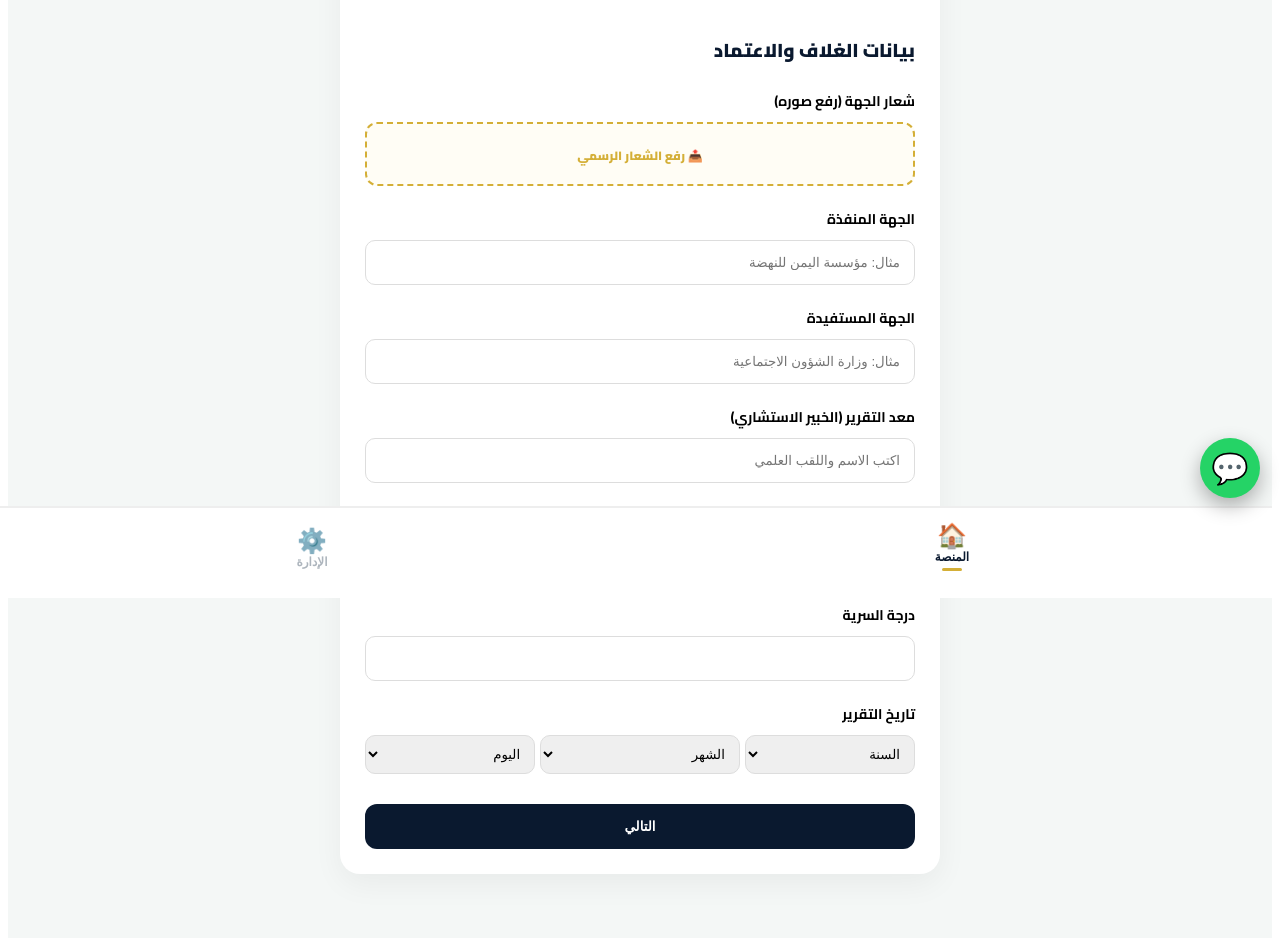
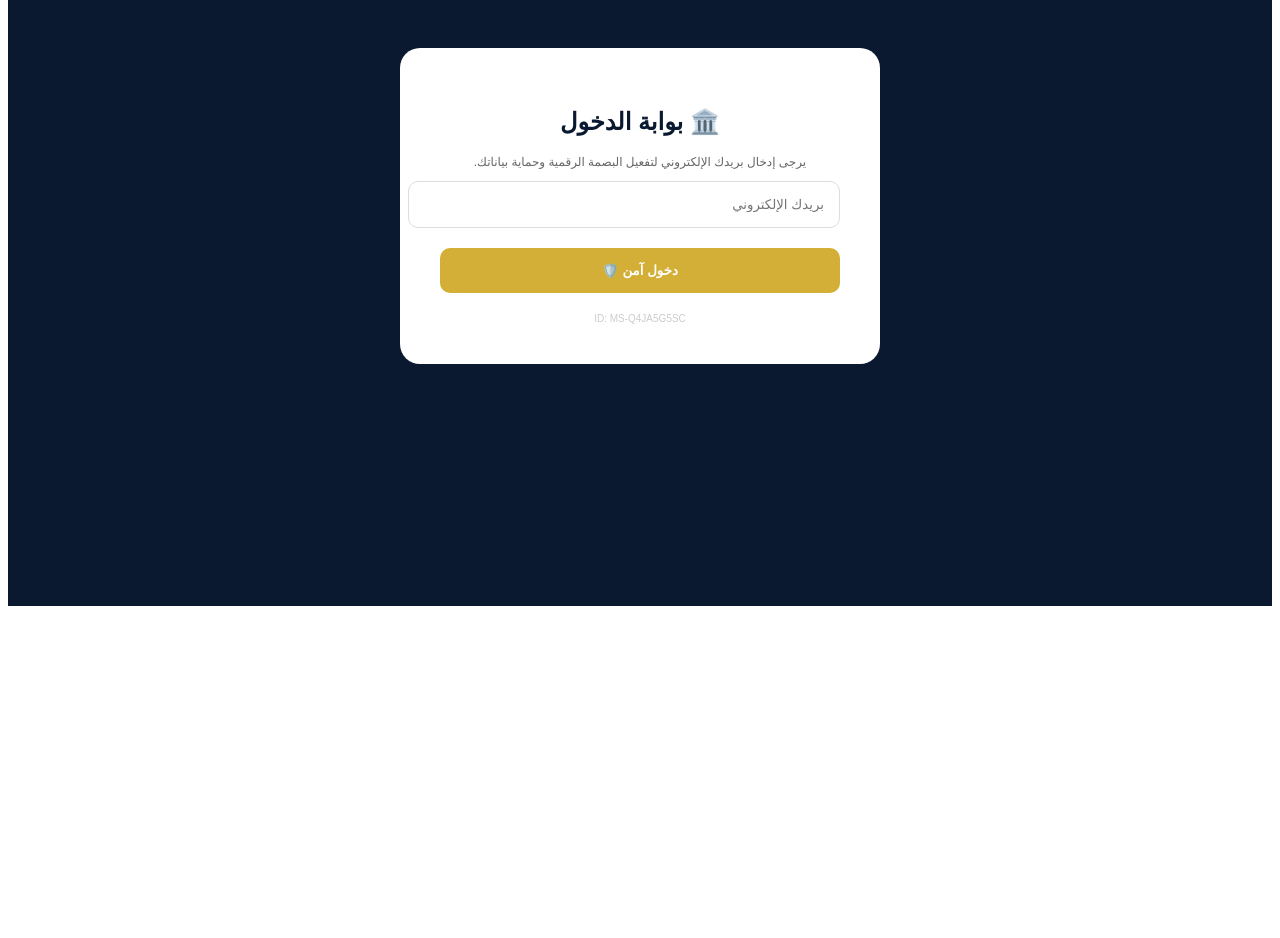
Before and after one commit to al-mansoour-ai/almansour-executive, a Next.js app: page / in a window 1280 px wide. Shown: the part 202-1140 px from the top of the page. After the commit the page ends 816 px from the top, so only its background shows below. Built offline with nearby package versions, Linux system fonts and the light colour scheme.

Commit message:
Update index.js

```diff
--- a/pages/index.js
+++ b/pages/index.js
@@ -2,13 +2,15 @@ import React, { useState, useEffect } from 'react';
 import Head from 'next/head';
 import { trainingData } from '../src/data/training';
 
-export default function AlMansourSovereignPlatform() {
+export default function AlMansourProfessional() {
   const [activeTab, setActiveTab] = useState('platform');
   const [currentStep, setCurrentStep] = useState(0);
   const [generatedCode, setGeneratedCode] = useState('');
+  const [userEmail, setUserEmail] = useState(''); // بريد المستخدم الحالي
+  const [isLoggedIn, setIsLoggedIn] = useState(false);
   const [deviceId, setDeviceId] = useState('');
 
-  // 🛡️ 1. محرك البصمة الرقمية (توليد معرف فريد للجهاز)
+  // 🛡️ 1. نظام البصمة الرقمية
   useEffect(() => {
     let id = localStorage.getItem('almansour_device_id');
     if (!id) {
@@ -16,21 +18,50 @@ export default function AlMansourSovereignPlatform() {
       localStorage.setItem('almansour_device_id', id);
     }
     setDeviceId(id);
+
+    // التحقق من جلسة الدخول السابقة
+    const savedEmail = localStorage.getItem('user_email');
+    if (savedEmail) {
+      setUserEmail(savedEmail);
+      setIsLoggedIn(true);
+    }
   }, []);
 
-  // ⚙️ 2. محرك توليد الأكواد (للحسابات الاحترافية والمؤسسية)
+  // 🔐 دالة الدخول (الربح والضمان)
+  const handleLogin = (e) => {
+    e.preventDefault();
+    const emailInput = e.target.email.value;
+    if (emailInput.includes('@')) {
+      setUserEmail(emailInput);
+      setIsLoggedIn(true);
+      localStorage.setItem('user_email', emailInput);
+    }
+  };
+
+  // ⚙️ محرك توليد الأكواد
   const generateVipCode = (prefix) => {
-    const timestamp = Date.now().toString().slice(-4);
-    const random = Math.floor(1000 + Math.random() * 9000);
-    const code = `${prefix}-${timestamp}-${random}`;
+    const code = `${prefix}-${Math.floor(1000 + Math.random() * 9000)}`;
     setGeneratedCode(code);
   };
 
-  const years = Array.from({ length: 30 }, (_, i) => 2026 - i);
-  const months = ["يناير", "فبراير", "مارس", "أبريل", "مايو", "يونيو", "يوليو", "أغسطس", "سبتمبر", "أكتوبر", "نوفمبر", "ديسمبر"];
-  const days = Array.from({ length: 31 }, (_, i) => i + 1);
+  const step = trainingData.steps[currentStep];
 
-  const step = trainingData.steps[currentStep];
+  // إذا لم يسجل الدخول، تظهر له بوابة الدخول أولاً (لضمان الربح والبصمة)
+  if (!isLoggedIn) {
+    return (
+      <div dir="rtl" style={{ backgroundColor: "#0a192f", minHeight: "100vh", display: "flex", alignItems: "center", justifyContent: "center", fontFamily: "'Cairo', sans-serif" }}>
+        <div style={{ background: "white", padding: "40px", borderRadius: "20px", width: "90%", maxWidth: "400px", textAlign: "center" }}>
+          <h2 style={{ color: "#0a192f", fontWeight: 900 }}>🏛️ بوابة الدخول</h2>
+          <p style={{ fontSize: "12px", color: "#666" }}>يرجى إدخال بريدك الإلكتروني لتفعيل البصمة الرقمية وحماية بياناتك.</p>
+          <form onSubmit={handleLogin}>
+            <input name="email" type="email" required placeholder="بريدك الإلكتروني" style={{ width: "100%", padding: "15px", borderRadius: "10px", border: "1px solid #ddd", marginBottom: "20px" }} />
+            <button type="submit" style={{ width: "100%", padding: "15px", background: "#d4af37", color: "white", border: "none", borderRadius: "10px", fontWeight: 900 }}>دخول آمن 🛡️</button>
+          </form>
+          <div style={{ marginTop: "20px", fontSize: "10px", color: "#ccc" }}>ID: {deviceId}</div>
+        </div>
+      </div>
+    );
+  }
 
   return (
     <div dir="rtl" style={{ backgroundColor: "#f4f7f6", minHeight: "100vh", fontFamily: "'Cairo', sans-serif", paddingBottom: "120px" }}>
@@ -39,40 +70,33 @@ export default function AlMansourSovereignPlatform() {
         <link href="https://fonts.googleapis.com/css2?family=Cairo:wght@400;700;900&display=swap" rel="stylesheet" />
       </Head>
 
-      {/* الهيدر السيادي */}
-      <div style={{ background: "#0a192f", color: "white", padding: "20px", textAlign: "center", borderBottom: "4px solid #d4af37", boxShadow: "0 4px 15px rgba(0,0,0,0.3)" }}>
+      <div style={{ background: "#0a192f", color: "white", padding: "20px", textAlign: "center", borderBottom: "4px solid #d4af37" }}>
         <h2 style={{ fontSize: "18px", fontWeight: 900, margin: 0 }}>🏛️ منصة المنصور الاستراتيجية</h2>
-        <div style={{ fontSize: "10px", color: "#d4af37", marginTop: "5px" }}>البصمة الرقمية للجهاز: {deviceId}</div>
+        <div style={{ fontSize: "11px", color: "#d4af37" }}>مرحباً بك: {userEmail}</div>
       </div>
 
       <main style={{ maxWidth: "600px", margin: "20px auto", padding: "0 15px" }}>
 
-        {/* صفحة الإدارة: توليد الأكواد */}
-        {activeTab === 'admin' && (
+        {/* صفحة الإدارة: تظهر فقط لبريدك الشخصي */}
+        {activeTab === 'admin' && userEmail === 'almansoourd@gmail.com' && (
           <div style={{ background: "white", borderRadius: "20px", padding: "30px", boxShadow: "0 10px 30px rgba(0,0,0,0.1)" }}>
-            <h3 style={{ fontWeight: 900, color: "#0a192f", borderBottom: "2px solid #eee", paddingBottom: "10px" }}>⚙️ لوحة تحكم التراخيص</h3>
-            <p style={{ fontSize: "13px", color: "#666", marginBottom: "20px" }}>اختر نوع الباقة لتوليد كود تفعيل فريد للعميل:</p>
-
-            <div style={{ display: "grid", gridTemplateColumns: "1fr 1fr", gap: "10px", marginBottom: "20px" }}>
-              <button onClick={() => generateVipCode('PRO')} style={{ padding: "15px", background: "#d4af37", color: "white", border: "none", borderRadius: "10px", fontWeight: 900, cursor: "pointer" }}>باقة احترافية</button>
-              <button onClick={() => generateVipCode('CORP')} style={{ padding: "15px", background: "#0a192f", color: "white", border: "none", borderRadius: "10px", fontWeight: 900, cursor: "pointer" }}>باقة مؤسسية</button>
+            <h3 style={{ fontWeight: 900 }}>⚙️ إدارة التراخيص السيادية</h3>
+            <div style={{ display: "grid", gridTemplateColumns: "1fr 1fr", gap: "10px", marginTop: "20px" }}>
+              <button onClick={() => generateVipCode('PRO')} style={{ padding: "15px", background: "#d4af37", color: "white", borderRadius: "10px", border: "none" }}>كود احترافي</button>
+              <button onClick={() => generateVipCode('CORP')} style={{ padding: "15px", background: "#0a192f", color: "white", borderRadius: "10px", border: "none" }}>كود مؤسسي</button>
             </div>
-
             {generatedCode && (
-              <div style={{ padding: "20px", background: "#f0fdf4", border: "2px dashed #22c55e", borderRadius: "15px", textAlign: "center" }}>
-                <span style={{ fontSize: "12px", color: "#166534" }}>الكود المستخرج بنجاح:</span>
-                <div style={{ fontSize: "22px", fontWeight: 900, color: "#16a34a", letterSpacing: "2px", margin: "10px 0" }}>{generatedCode}</div>
-                <button onClick={() => navigator.clipboard.writeText(generatedCode)} style={{ fontSize: "11px", background: "#eee", border: "none", padding: "5px 10px", borderRadius: "5px" }}>نسخ الكود</button>
+              <div style={{ marginTop: "20px", padding: "15px", background: "#f0fdf4", border: "2px dashed #22c55e", borderRadius: "10px", textAlign: "center" }}>
+                <div style={{ fontSize: "24px", fontWeight: 900, color: "#16a34a" }}>{generatedCode}</div>
               </div>
             )}
           </div>
         )}
 
-        {/* قسم المنصة والأسئلة الـ 12 */}
+        {/* قسم المنصة */}
         {activeTab === 'platform' && (
           <div style={{ background: "white", borderRadius: "20px", padding: "25px", boxShadow: "0 10px 30px rgba(0,0,0,0.05)" }}>
-            {/* مؤشر الخطوات التتابعي */}
-            <div style={{ display: "flex", overflowX: "auto", gap: "10px", marginBottom: "25px", paddingBottom: "10px" }}>
+            <div style={{ display: "flex", overflowX: "auto", gap: "10px", marginBottom: "25px" }}>
               {trainingData.steps.map((s, i) => (
                 <div key={i} style={{ minWidth: "100px", textAlign: "center", fontSize: "10px", fontWeight: 900, color: i === currentStep ? "#0a192f" : "#adb5bd" }}>
                   {i+1}. {s.label}
@@ -83,71 +107,48 @@ export default function AlMansourSovereignPlatform() {
 
             <h3 style={{ color: "#0a192f", fontWeight: 900, marginBottom: "20px" }}>{step.label}</h3>
 
-            {/* الحقول الذكية */}
+            {/* الحقول والأسئلة (كما هي في النسخ السابقة) */}
             {step.fields && step.fields.map(f => (
               <div key={f.id} style={{ marginBottom: "20px" }}>
-                <label style={{ display: "block", fontWeight: 700, marginBottom: "8px", fontSize: "14px" }}>{f.label}</label>
-                {f.type === 'file-upload' ? (
-                  <div style={{ border: "2px dashed #d4af37", padding: "15px", borderRadius: "12px", textAlign: "center", background: "#fffdf5" }}>
-                    <input type="file" style={{ position: "absolute", opacity: 0, cursor: "pointer" }} />
-                    <span style={{ fontSize: "12px", color: "#d4af37", fontWeight: 900 }}>📤 رفع الشعار الرسمي</span>
-                  </div>
-                ) : f.type === 'strategic-date' ? (
-                  <div style={{ display: "flex", gap: "5px" }}>
-                    <select style={{ flex: 1, padding: "10px", borderRadius: "10px", border: "1px solid #ddd" }}><option>السنة</option>{years.map(y => <option key={y}>{y}</option>)}</select>
-                    <select style={{ flex: 1.2, padding: "10px", borderRadius: "10px", border: "1px solid #ddd" }}><option>الشهر</option>{months.map(m => <option key={m}>{m}</option>)}</select>
-                    <select style={{ flex: 1, padding: "10px", borderRadius: "10px", border: "1px solid #ddd" }}><option>اليوم</option>{days.map(d => <option key={d}>{d}</option>)}</select>
-                  </div>
-                ) : (
-                  <input type="text" placeholder={f.placeholder} style={{ width: "100%", padding: "14px", borderRadius: "10px", border: "1px solid #ddd", boxSizing: "border-box" }} />
-                )}
+                <label style={{ display: "block", fontWeight: 700, fontSize: "14px" }}>{f.label}</label>
+                <input type="text" placeholder={f.placeholder} style={{ width: "100%", padding: "14px", borderRadius: "10px", border: "1px solid #ddd" }} />
+              </div>
+            ))}
+            {step.questions && step.questions.map(q => (
+              <div key={q.id} style={{ marginBottom: "25px" }}>
+                <label style={{ display: "block", fontWeight: 900 }}>{q.id}. {q.q}</label>
+                <textarea rows="3" style={{ width: "100%", padding: "14px", marginTop: "10px", borderRadius: "10px", border: "1px solid #eee" }}></textarea>
               </div>
             ))}
 
-            {/* الأسئلة المنهجية */}
-            {step.questions && step.questions.map(q => (
-              <div key={q.id} style={{ marginBottom: "25px" }}>
-                <label style={{ display: "block", fontWeight: 900, fontSize: "15px", marginBottom: "8px" }}>{q.id}. {q.q}</label>
-                <div style={{ background: "#fff9db", padding: "10px", borderRadius: "8px", borderRight: "4px solid #fab005", fontSize: "12px" }}>
-                  <b>💡 إرشاد:</b> {q.hint}<br/><i>{q.example}</i>
-                </div>
-                <textarea rows="3" style={{ width: "100%", padding: "14px", marginTop: "10px", borderRadius: "10px", border: "1px solid #eee" }} placeholder="ادخل التحليل هنا..."></textarea>
-              </div>
-            ))}
-
-            {/* أزرار التحكم */}
-            <div style={{ display: "flex", gap: "10px", marginTop: "30px" }}>
-              {currentStep > 0 && <button onClick={() => setCurrentStep(currentStep - 1)} style={{ flex: 1, padding: "15px", borderRadius: "12px", background: "white", border: "1px solid #ddd", fontWeight: 700 }}>السابق</button>}
-              <button onClick={() => currentStep < trainingData.steps.length - 1 ? setCurrentStep(currentStep + 1) : null} style={{ flex: 2, padding: "15px", borderRadius: "12px", background: "#0a192f", color: "white", fontWeight: 900, border: "none" }}>
-                {currentStep < trainingData.steps.length - 1 ? "التالي" : "توليد الوثيقة السيادية 📄"}
-              </button>
-            </div>
+            <button onClick={() => currentStep < trainingData.steps.length - 1 ? setCurrentStep(currentStep + 1) : null} style={{ width: "100%", padding: "18px", borderRadius: "12px", background: "#0a192f", color: "white", fontWeight: 900, border: "none" }}>
+              التالي 🚀
+            </button>
           </div>
         )}
       </main>
 
-      {/* 💬 زر الواتساب العائم (تم إصلاح الربط والظهور) */}
-      <a
-        href="https://wa.me/967770000000"
-        target="_blank"
-        rel="noopener noreferrer"
-        style={{ position: "fixed", bottom: "100px", right: "20px", width: "60px", height: "60px", background: "#25d366", borderRadius: "50%", display: "flex", alignItems: "center", justifyContent: "center", boxShadow: "0 8px 20px rgba(0,0,0,0.3)", zIndex: 9999, textDecoration: "none" }}
-      >
-        <span style={{ color: "white", fontSize: "30px" }}>💬</span>
+      {/* 💬 زر الواتساب (تم تحديث الرقم) */}
+      <a href="https://wa.me/967774575749" target="_blank" rel="noopener noreferrer" style={{ position: "fixed", bottom: "100px", left: "20px", width: "65px", height: "65px", background: "#25d366", borderRadius: "50%", display: "flex", alignItems: "center", justifyContent: "center", boxShadow: "0 10px 25px rgba(0,0,0,0.3)", zIndex: 9999 }}>
+        <span style={{ fontSize: "35px", color: "white" }}>💬</span>
       </a>
 
-      {/* 📱 شريط التنقل السفلي */}
-      <nav style={{ position: "fixed", bottom: 0, width: "100%", height: "80px", background: "white", display: "flex", borderTop: "2px solid #eee", zIndex: 1000, paddingBottom: "10px" }}>
-        {[
-          {id: 'platform', l: 'المنصة', i: '🏠'},
-          {id: 'admin', l: 'الإدارة', i: '⚙️'}
-        ].map(tab => (
-          <button key={tab.id} onClick={() => setActiveTab(tab.id)} style={{ flex: 1, border: "none", background: "none", color: activeTab === tab.id ? "#0a192f" : "#adb5bd", cursor: "pointer" }}>
-            <div style={{ fontSize: "24px" }}>{tab.i}</div>
-            <div style={{ fontSize: "12px", fontWeight: 900 }}>{tab.l}</div>
-            {activeTab === tab.id && <div style={{ width: "20px", height: "3px", background: "#d4af37", margin: "4px auto", borderRadius: "5px" }}></div>}
+      {/* شريط التنقل السفلي الذكي */}
+      <nav style={{ position: "fixed", bottom: 0, width: "100%", height: "80px", background: "white", display: "flex", borderTop: "2px solid #eee", zIndex: 1000 }}>
+        <button onClick={() => setActiveTab('platform')} style={{ flex: 1, border: "none", background: "none", color: activeTab === 'platform' ? "#0a192f" : "#adb5bd" }}>
+          <div style={{ fontSize: "24px" }}>🏠</div><div style={{ fontSize: "12px", fontWeight: 900 }}>المنصة</div>
+        </button>
+
+        {/* زر الإدارة: لا يظهر إلا للمستشار المنصور */}
+        {userEmail === 'almansoourd@gmail.com' && (
+          <button onClick={() => setActiveTab('admin')} style={{ flex: 1, border: "none", background: "none", color: activeTab === 'admin' ? "#d4af37" : "#adb5bd" }}>
+            <div style={{ fontSize: "24px" }}>⚙️</div><div style={{ fontSize: "12px", fontWeight: 900 }}>الإدارة</div>
           </button>
-        ))}
+        )}
+
+        <button onClick={() => { setIsLoggedIn(false); localStorage.removeItem('user_email'); }} style={{ flex: 1, border: "none", background: "none", color: "#e74c3c" }}>
+          <div style={{ fontSize: "24px" }}>🚪</div><div style={{ fontSize: "12px", fontWeight: 900 }}>خروج</div>
+        </button>
       </nav>
     </div>
   );
```
